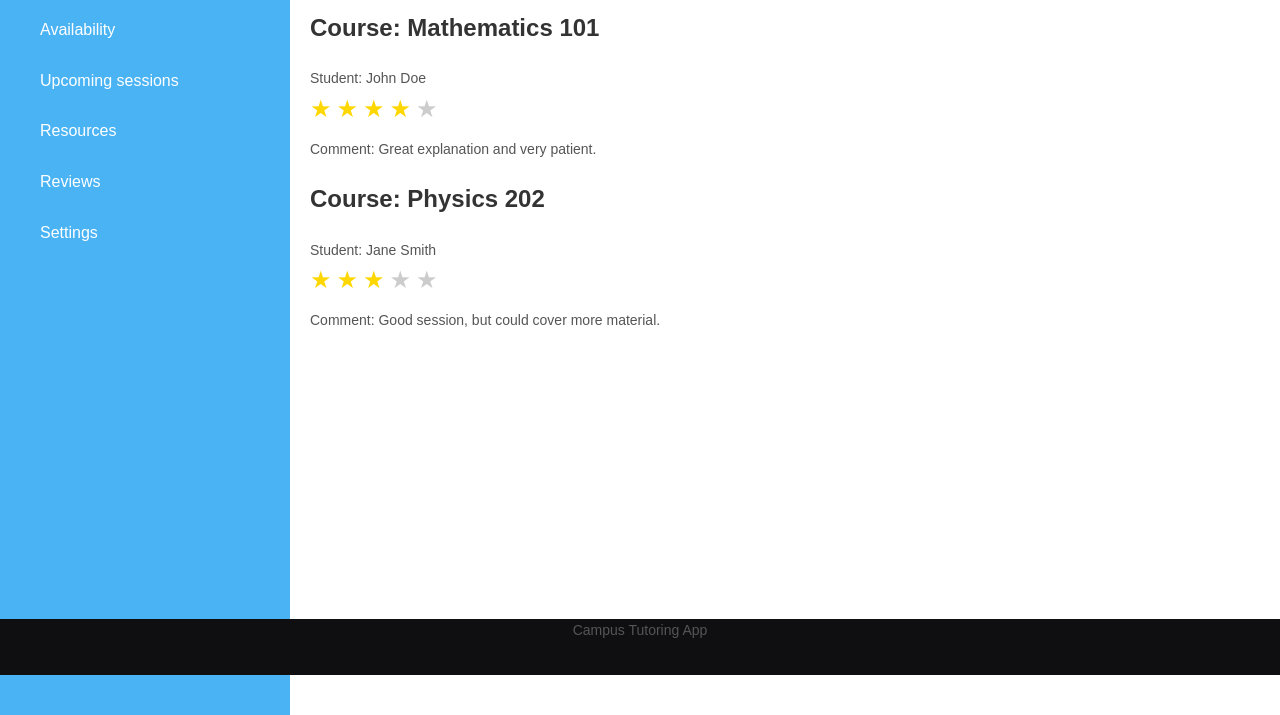
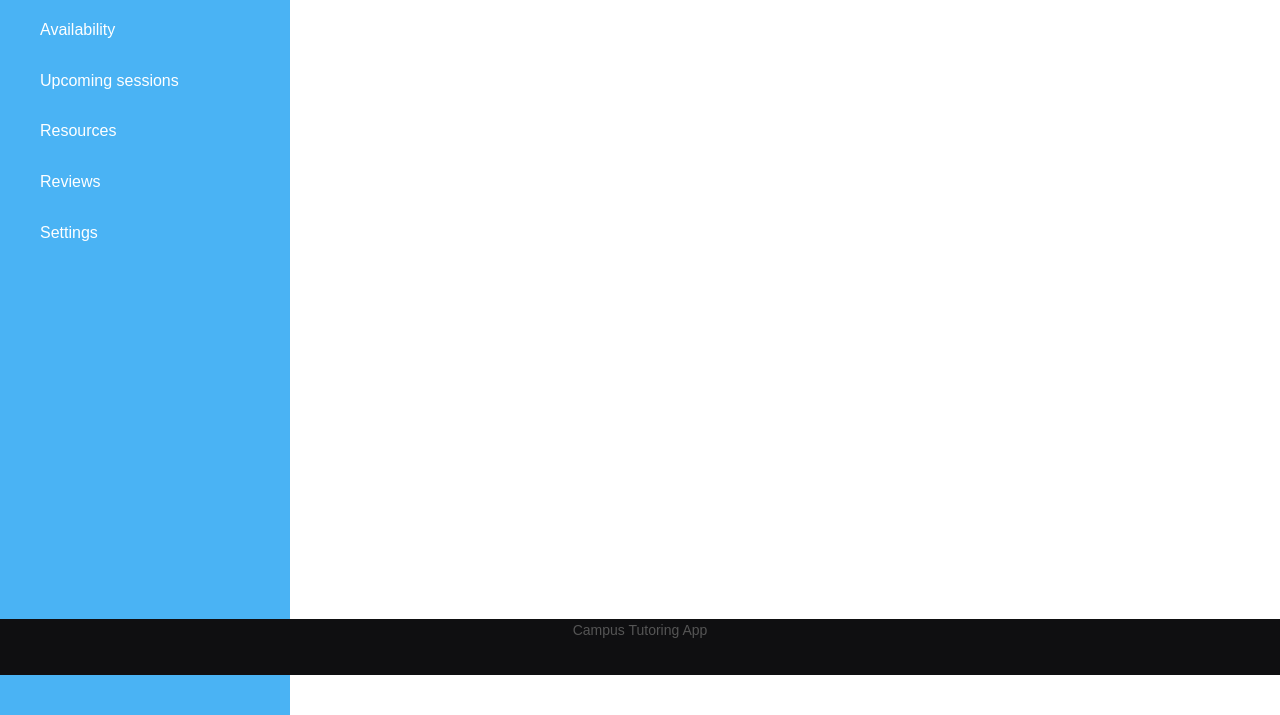
Before and after one commit to SDP-Team-6-WITS/Code_for_Team, a website: page views/reviews.html in a window 1280 px wide. Shown: the part 125-840 px from the top of the page. Drawn offline with Linux system fonts and the light colour scheme; no server answers.

Commit message:
link to script

```diff
--- a/views/reviews.html
+++ b/views/reviews.html
@@ -30,32 +30,8 @@
                 <h1>Reviews</h1>
             </header>
 
-            <section class="reviews">
-                <div class="review-card">
-                    <h2>Course: Mathematics 101</h2>
-                    <p>Student: John Doe</p>
-                    <div class="stars">
-                        <span class="star filled">&#9733;</span>
-                        <span class="star filled">&#9733;</span>
-                        <span class="star filled">&#9733;</span>
-                        <span class="star filled">&#9733;</span>
-                        <span class="star">&#9733;</span>
-                    </div>
-                    <p>Comment: Great explanation and very patient.</p>
-                </div>
+            <section class="reviews" id="review-list">
 
-                <div class="review-card">
-                    <h2>Course: Physics 202</h2>
-                    <p>Student: Jane Smith</p>
-                    <div class="stars">
-                        <span class="star filled">&#9733;</span>
-                        <span class="star filled">&#9733;</span>
-                        <span class="star filled">&#9733;</span>
-                        <span class="star">&#9733;</span>
-                        <span class="star">&#9733;</span>
-                    </div>
-                    <p>Comment: Good session, but could cover more material.</p>
-                </div>
 
                 <!-- Add more review cards as needed -->
             </section>
```
